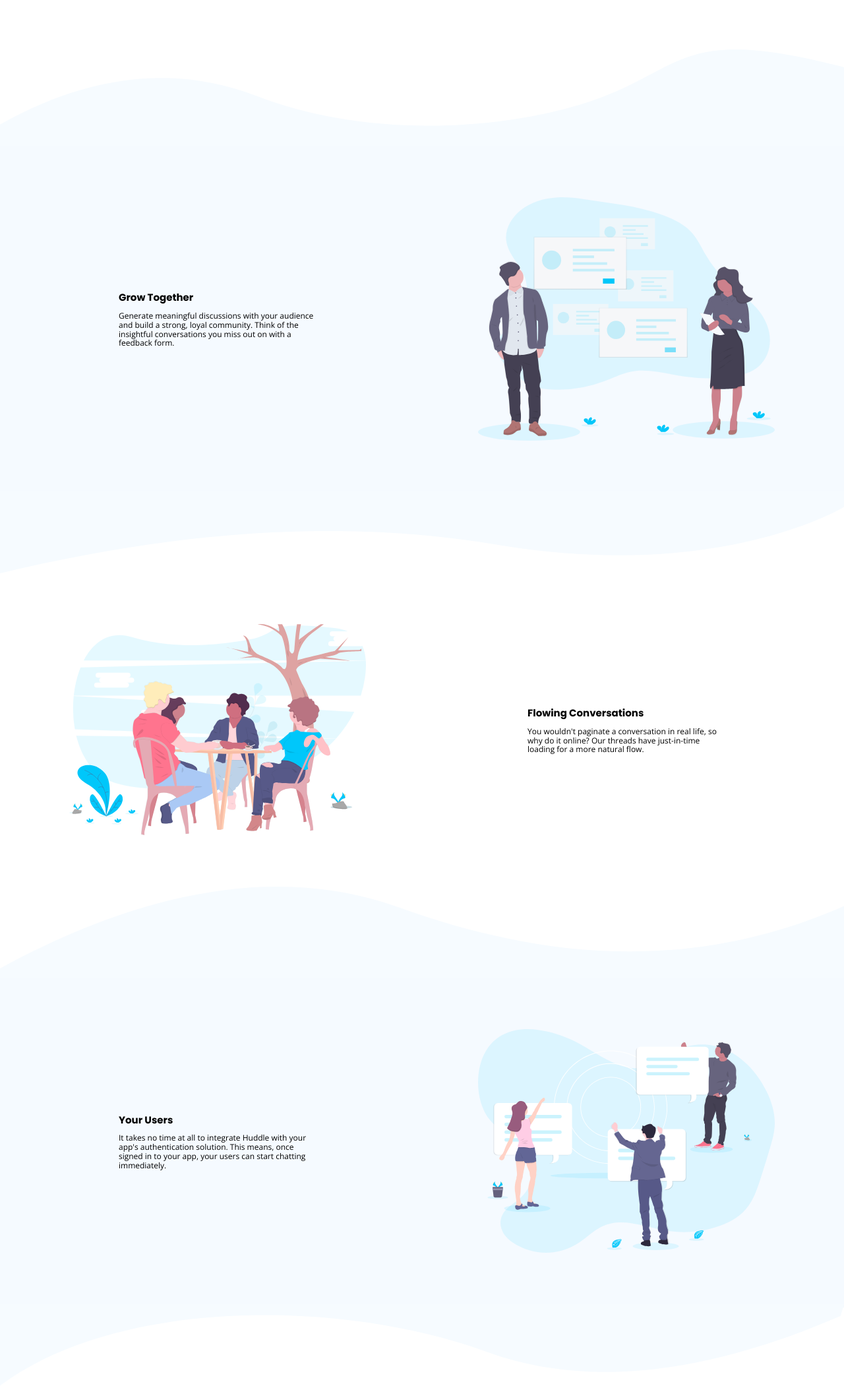
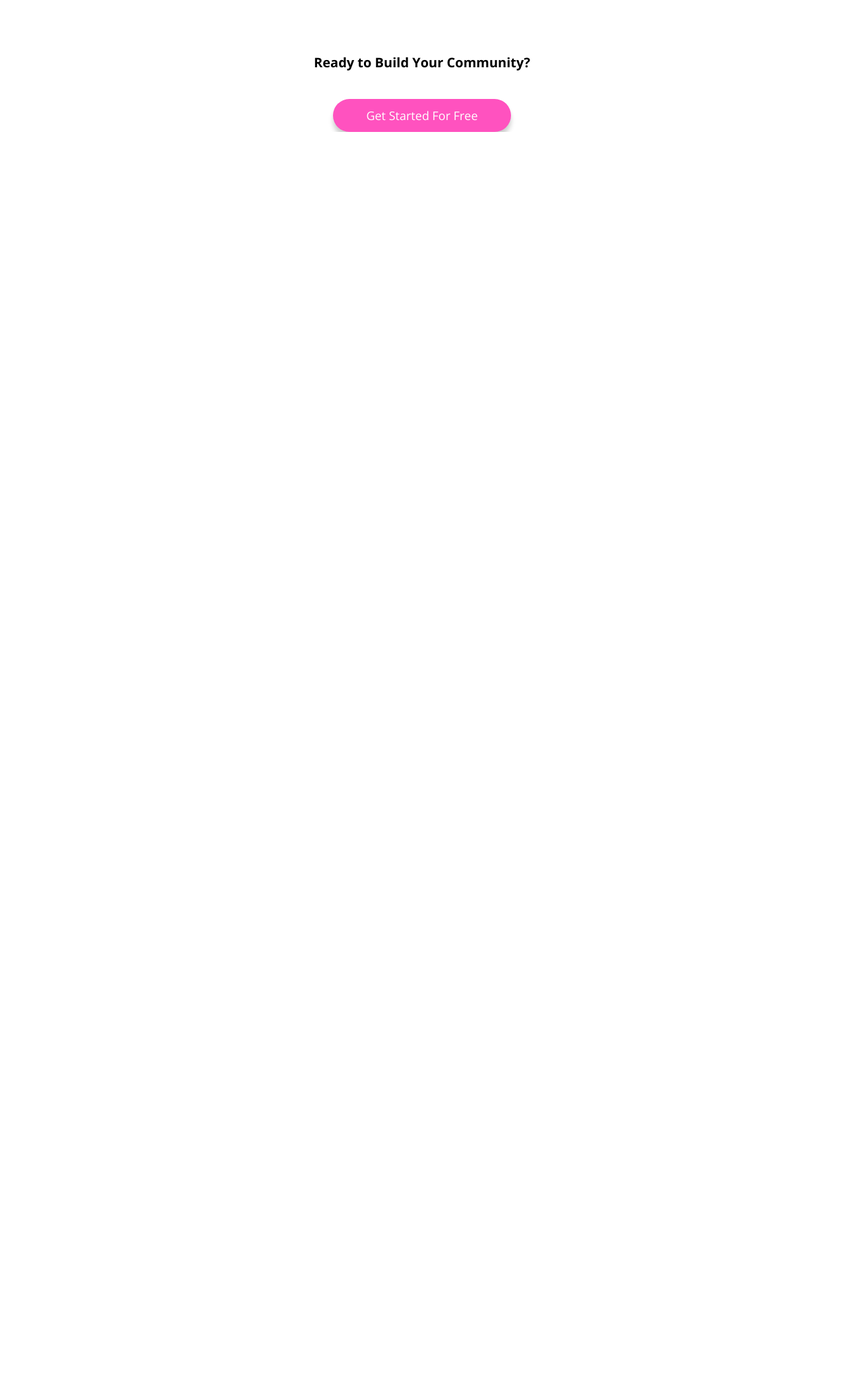
Before and after one commit to Iamronaldosunmu/huddle-landing-page-with-curved-sections, a plain HTML site: page index.html in a window 1280 px wide. Shown: the whole page at 66% size. After the commit the page ends 800 px from the top, so only its background shows below. Drawn offline with nearby package versions, Linux system fonts and the light colour scheme.

Commit message:
Created the Callout Section

```diff
--- a/css/styles.css
+++ b/css/styles.css
@@ -48,7 +48,7 @@ section {
   font-size: 1.3rem;
 }
 .btn--shadow {
-  box-shadow: 0 5px 7px rgba(0, 0, 0, 0.2);
+  box-shadow: 0 8px 7px rgba(0, 0, 0, 0.2);
 }
 .white__text {
   color: white;
@@ -207,3 +207,8 @@ section {
 .content__body {
   font-size: 1.2rem;
 }
+
+/* Callout Section */
+.block--callout {
+  text-align: center;
+}
--- a/index.html
+++ b/index.html
@@ -22,81 +22,14 @@
   </head>
   <body>
     <section>
-      <img src="images/bg-section-top-desktop-1.svg" class="bg--top desktop" />
-      <img src="images/bg-section-top-mobile-1.svg" class="bg--top mobile" />
-      <div class="block block--content">
-        <div class="grid grid--1x2">
-          <div class="image">
-            <img src="images/illustration-grow-together.svg" />
-          </div>
-          <div class="content">
-            <div>
-              <h2 class="content__heading">Grow Together</h2>
-              <p class="content__body">
-                Generate meaningful discussions with your audience and build a
-                strong, loyal community. Think of the insightful conversations you
-                miss out on with a feedback form.
-              </p>
-            </div>
-          </div>
-        </div>
+      <div class="block block--callout">
+        <h1 class="heading">Ready to Build Your Community?</h1>
+        <a
+          href="#"
+          class="btn btn--big btn--pink btn--shadow btn--round white__text"
+          >Get Started For Free</a
+        >
       </div>
-      <img
-        src="images/bg-section-bottom-mobile-1.svg"
-        class="bg--bottom mobile"
-      />
-      <img
-        src="images/bg-section-bottom-desktop-1.svg"
-        class="bg--bottom desktop"
-      />
-    </section>
-    <section>
-      <div class="block block--content2">
-        <div class="grid grid--1x2">
-          <div class="image">
-            <img src="images/illustration-flowing-conversation.svg" />
-          </div>
-          <div class="content">
-            <div>
-              <h2 class="content__heading">Flowing Conversations</h2>
-              <p class="content__body">
-                You wouldn't paginate a conversation in real life, so why do it online? Our threads have
-  just-in-time loading for a more natural flow.
- </p>
-            </div>
-          </div>
-        </div>
-      </div>
-      </div>
-    </section>
-    <section>
-      <img src="images/bg-section-top-desktop-2.svg" class="bg--top desktop" />
-      <img src="images/bg-section-top-mobile-2.svg" class="bg--top mobile" />
-      <div class="block block--content">
-        <div class="grid grid--1x2">
-          <div class="image">
-            <img src="images/illustration-your-users.svg" />
-          </div>
-          <div class="content">
-            <div>
-              <h2 class="content__heading">Your Users</h2>
-              <p class="content__body">
-                It takes no time at all to integrate Huddle with your app's authentication solution. This means,
-                once signed in to your app, your users can start chatting immediately.
-
-              </p>
-            </div>
-          </div>
-        </div>
-      </div>
-      <img
-        src="images/bg-section-bottom-mobile-2.svg"
-        class="bg--bottom mobile"
-      />
-      <img
-        src="images/bg-section-bottom-desktop-2.svg"
-        class="bg--bottom desktop"
-      />
     </section>
   </body>
 </html>
```
Also changed, not shown: components/CalloutSection.html (added, +10 -0 lines).
